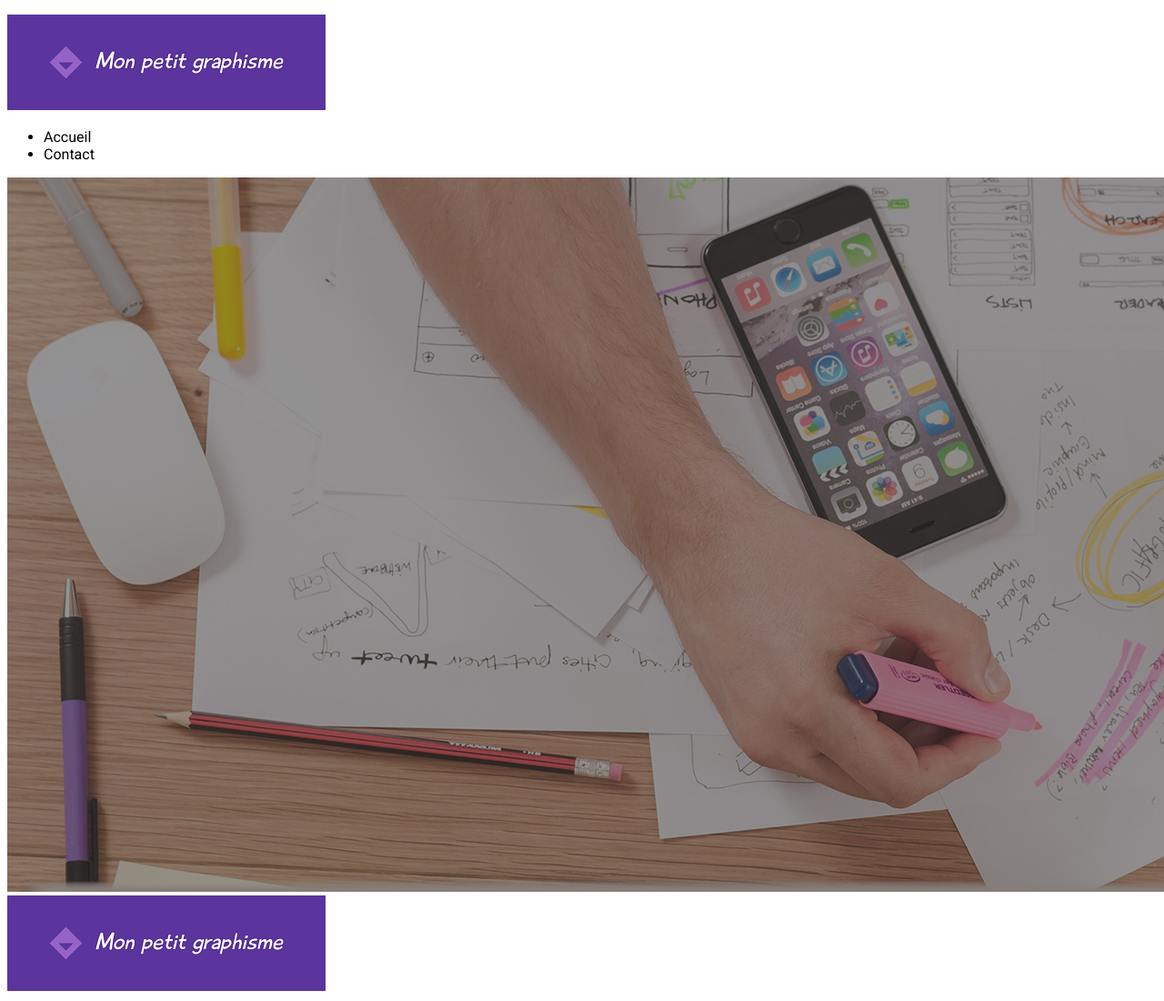
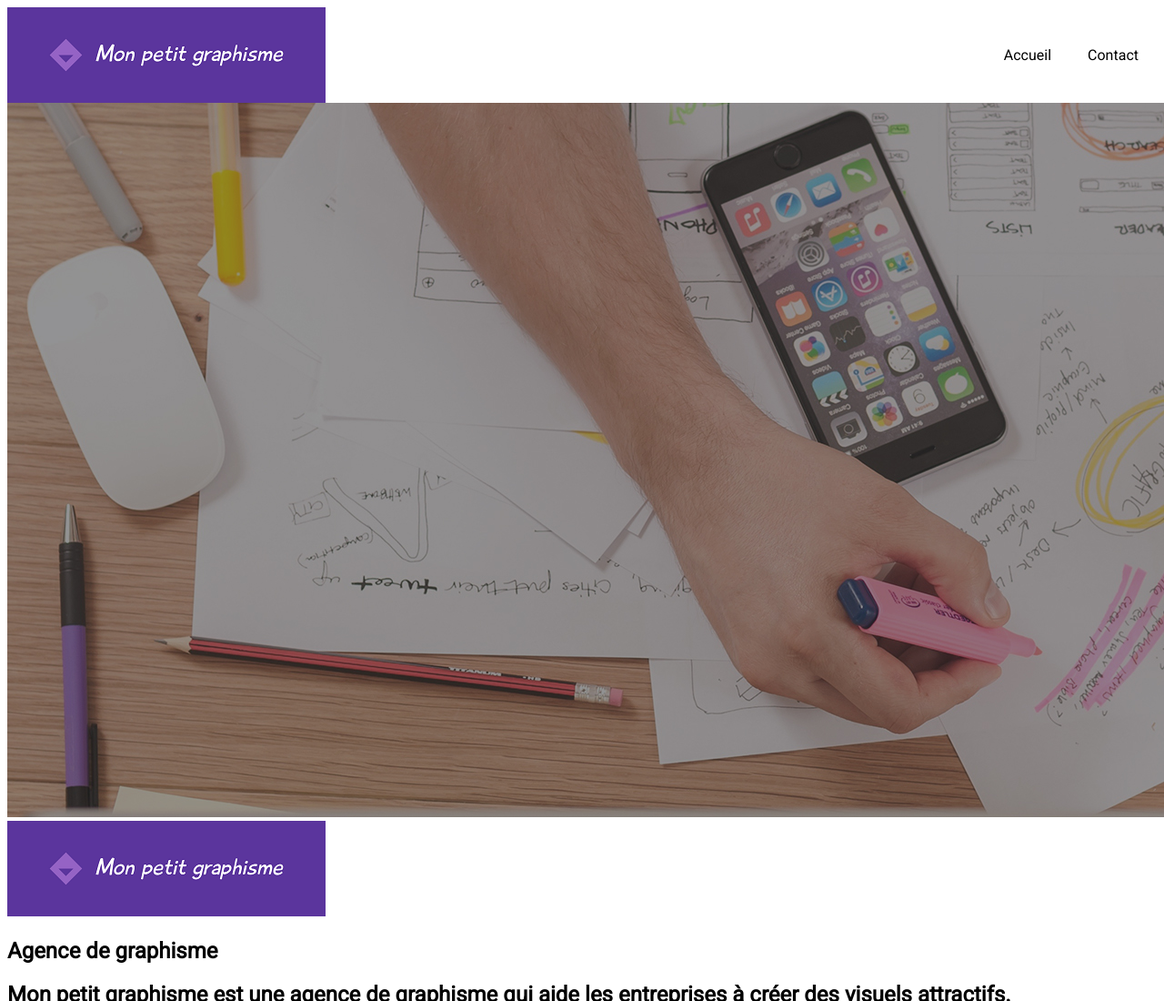
Before and after one commit to GiuliaSr/agencegraphisme, a plain HTML site: page index.html in a window 1280 px wide. Shown: the top 1100 px of the page at 91% size. Drawn offline with Linux system fonts and the light colour scheme.

Commit message:
Header css
mise en place du header avec : logo et menu de navigation

```diff
--- a/index.html
+++ b/index.html
@@ -10,7 +10,7 @@
 
     <body>
         <header>
-            <p><img src="images/logo_long.png" alt="Le logo de l'agence Mon Petit Graphisme"></p>
+            <img src="images/logo_long.png" alt="Le logo de l'agence Mon Petit Graphisme">
 
             <nav>
                 <ul>
--- a/stylesheet.css
+++ b/stylesheet.css
@@ -2,3 +2,21 @@ body{
     font-family: 'Roboto', sans-serif;
     background-color: #FFF;
 }
+
+/*HEADER*/
+
+header{
+    display: flex;
+    justify-content: space-between;
+    align-items: center;
+}
+
+nav ul{
+    list-style-type: none;
+    display: flex;
+    width: auto;
+}
+
+nav li{
+    margin: 20px;
+}
```
